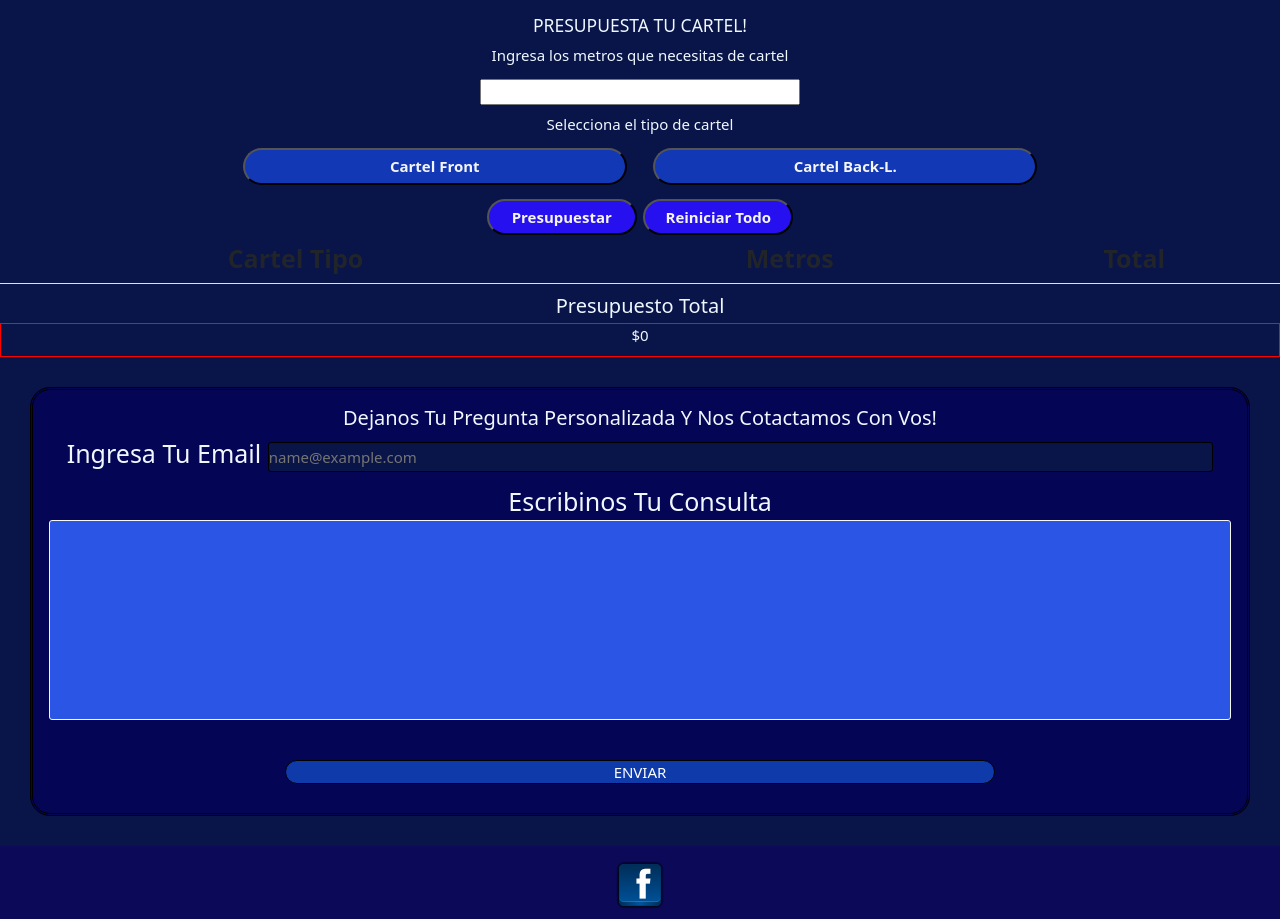
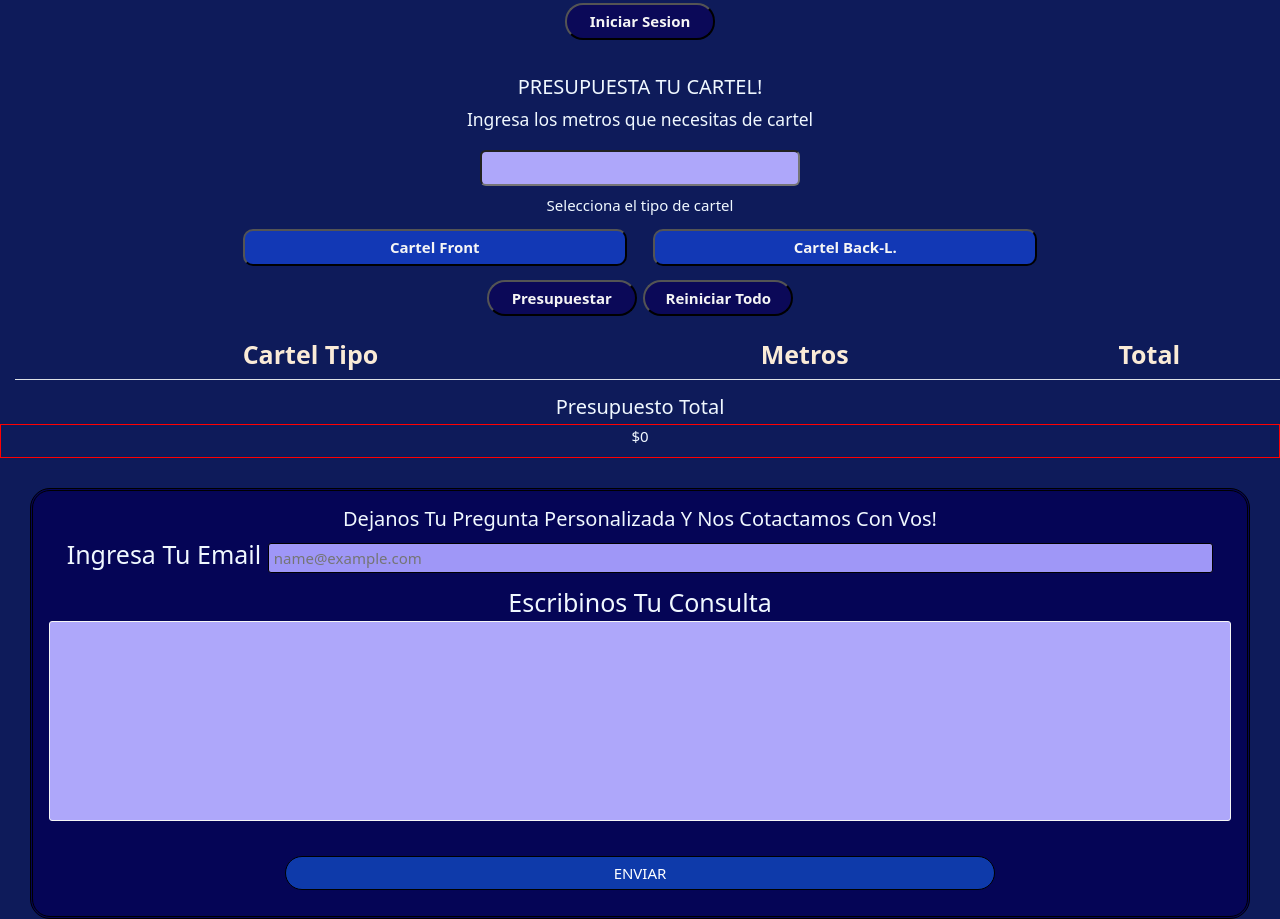
Before and after one commit to rub1lar/Ricart, a plain HTML site: page index.html in a window 1280 px wide. Shown: the part 1429-2348 px from the top of the page. Drawn offline with nearby package versions, Linux system fonts and the light colour scheme; some packages are replaced by stand-ins of ours; a script that the page names is missing.

Commit message:
Add files via upload

```diff
--- a/index.html
+++ b/index.html
@@ -123,7 +123,7 @@
           <input type="text" placeholder="Email" id="lname" required>
           <input type="password" placeholder="Contraseña" id="pass" required>
         </div>
-        <button id="registrar" >Registrarse</button>
+        <button id="registrar">Registrarse</button>
         <div id="regis">
 
         </div>
@@ -143,21 +143,23 @@
   <aside>
     <div>
       <div id="presupuesto">
-        <h3>  PRESUPUESTA TU CARTEL!</h3>
-        <H4>Ingresa los metros que necesitas de cartel </H4>
+        <h2> PRESUPUESTA TU CARTEL!</h2>
+        <H3>Ingresa los metros que necesitas de cartel </H3>
         <input id="number" type="number" name="um">
-<h4>Selecciona el tipo de cartel</h4>
+        <h4>Selecciona el tipo de cartel</h4>
 
-<button id="front" class="fondoColor">Cartel Front</button> <button class="fondoColor" id="backl">Cartel Back-L.</button>
-<div>
-  <button  onclick="Presupuesto();" >Presupuestar</button> <button  id="total0" onclick="reiniciar();">Reiniciar Todo</button>
-      </div>
-        <table class="table padding pb-4">
+        <button id="front" class="fondoColor">Cartel Front</button> <button class="fondoColor" id="backl">Cartel
+          Back-L.</button>
+        <div>
+          <button onclick="Presupuesto();">Presupuestar</button> <button id="total0" onclick="reiniciar();">Reiniciar
+            Todo</button>
+        </div>
+        <table class="table padding pb-4 m-4">
           <thead>
             <tr>
-              <th scope="col">Cartel Tipo</th>
-              <th scope="col"> Metros</th>
-              <th scope="col">Total</th>
+              <th id="blanco" scope="col">Cartel Tipo</th>
+              <th id="blanco" scope="col"> Metros</th>
+              <th id="blanco" scope="col">Total</th>
             </tr>
           </thead>
           <tbody id="cuerpoPresupuesto">
@@ -178,22 +180,12 @@
     <form action="https://formsubmit.co/d8a514d81e522ae3ca290a989774e63c" method="POST">
       <div class="mb-3">
         <h2>Dejanos Tu Pregunta Personalizada Y Nos Cotactamos Con Vos!</h2>
-        <label >Ingresa Tu Email</label>
-        <input
-          type="email" name="email"
-
-          id="exampleFormControlInput1"
-          placeholder="name@example.com"
-        />
+        <label>Ingresa Tu Email</label>
+        <input type="email" name="email" id="exampleFormControlInput1" placeholder="name@example.com" />
       </div>
       <div class="mb-3">
-        <label
-          >Escribinos Tu Consulta</label
-        >
-        <textarea type="textarea" name="textarea"
-
-          rows="10"
-        ></textarea>
+        <label>Escribinos Tu Consulta</label>
+        <textarea type="textarea" name="textarea" rows="10"></textarea>
         <input type="submit" name="submit" value="ENVIAR" />
       </div>
 
@@ -251,12 +243,12 @@
 
           </div>
 
-          <!-- Grid column -->
+
         </div>
-        <!-- Grid row -->
+
       </div>
     </section>
-    <!-- Section: Links  -->
+
 
     <!-- Copyright -->
     <div class="text-center p-3 text-white" style="background-color: rgba(0, 0, 0, 0.2)">
@@ -272,8 +264,8 @@
   <!-- JavaScript Bundle with Popper -->
   <script src="//cdn.jsdelivr.net/npm/sweetalert2@11"></script>
   <script src="https://cdn.jsdelivr.net/npm/bootstrap@5.2.0/dist/js/bootstrap.bundle.min.js"
-  integrity="sha384-A3rJD856KowSb7dwlZdYEkO39Gagi7vIsF0jrRAoQmDKKtQBHUuLZ9AsSv4jD4Xa"
-  crossorigin="anonymous"></script>
+    integrity="sha384-A3rJD856KowSb7dwlZdYEkO39Gagi7vIsF0jrRAoQmDKKtQBHUuLZ9AsSv4jD4Xa"
+    crossorigin="anonymous"></script>
   <script src="main.js"></script>
 </body>
 
--- a/main.js
+++ b/main.js
@@ -191,6 +191,7 @@ function Presupuesto() {
       title: "El Total De Tu Presupuesto Para Cartel Front Es: $ " + descuentoF,
       showConfirmButton: true,
       timer: 6000,
+      background:'linear-gradient (#2b45cf,#3b45cf)',
     });
 
     presufinish.innerHTML += `<p id ="pres" > $${resultado} </p>`;
@@ -223,6 +224,7 @@ function Presupuesto() {
       title: "El Total De Tu Presupuesto Para Cartel Front Es: $ " + resultadoF,
       showConfirmButton: true,
       timer: 6000,
+      background:'linear-gradient(#2b45cf,#3b45cf)',
     });
 
     presufinish.innerHTML += `<p id ="pres" > $${resultado} </p>`;
--- a/style.css
+++ b/style.css
@@ -1,7 +1,3 @@
-
-
-
-
 * {
     padding: 0;
     margin: 0;
@@ -9,7 +5,7 @@
 
 }
 
-header img{
+header img {
     width: 100%;
     height: auto;
 }
@@ -17,89 +13,105 @@ header img{
 html {
     font-size: 62.5%;
 }
+
 main {
     margin: 2.5rem 1rem;
 
 }
+
 main label {
     color: aliceblue;
     font-size: 1rem;
 }
- button{
+
+button {
     margin-top: 3rem;
     color: whitesmoke;
-    border-radius: 3rem;
-    background-color: #2710ef;
+    border-radius: 1.8rem;
+    background-color: #0b0958;
     font-weight: 700;
     font-size: 1.5rem;
     margin: 0;
     padding: 5px;
     width: 15rem;
 }
+
 aside {
-    color: aliceblue ;
+    color: aliceblue;
     font-size: 2.5rem;
     text-align: center;
     font-weight: 400;
 }
-main img{
+
+main img {
 
     width: 100%;
     height: auto;
     padding: 1rem 2rem 1rem 2rem;
     border-radius: 5rem;
 }
+
 main h3 {
     text-align: center;
     font-size: 2.3rem;
 }
 
-body{
-    background-color:#091449;
+body {
+    background-color: #0e1b5a;
 }
 
-h1, h2{
+h1,
+h2 {
     color: aliceblue;
     text-align: center;
 }
-h3{
+
+h3 {
     margin: 1rem 2rem 1rem 2rem;
     color: aliceblue;
 }
-p{
+
+p {
     font-size: 1.5rem;
     color: aliceblue;
 }
 
-nav{
+nav {
     align-content: center;
     align-items: center;
-    justify-content:center!important;
+    justify-content: center !important;
     font-weight: 600;
     font-size: 2rem;
-  background-color:#0b0958;
+    background-color: #0b0958;
 
 }
+
 nav ul li {
     margin: 2rem;
 }
-.nav-link{
-    color:#d4e6ed;
+
+.nav-link {
+    color: #d4e6ed;
 }
-.nav-link.active{
-    color: #d4e6ed!important;
+
+.nav-link.active {
+    color: #d4e6ed !important;
+
 }
+
 .navbar-expand-md .navbar-collapse {
     justify-content: space-around;
 }
-.navbar-toggler{
+
+.navbar-toggler {
     border-color: #d4e6ed;
 }
-.w-100{
+
+.w-100 {
     height: 300px;
 }
 
-.flex_index{
+.flex_index {
     text-align: center;
     display: flex;
     flex-direction: column;
@@ -107,15 +119,16 @@ nav ul li {
     justify-content: space-around;
 }
 
-.container_texto{
-    box-shadow:0 0 20px rgb(6, 80, 192) ;
+.container_texto {
+    box-shadow: 0 0 20px rgb(6, 80, 192);
     border-radius: 1rem;
     margin-top: 1.3rem;
     margin-bottom: 2rem;
     width: 90%;
     padding: 2rem;
 }
-.d-flex{
+
+.d-flex {
     flex-direction: column;
 }
 
@@ -139,7 +152,7 @@ nav ul li {
     transform: scale(1.21);
 }
 
-  .mapa{
+.mapa {
     display: flex;
     justify-content: space-evenly;
     margin-bottom: 2rem;
@@ -148,61 +161,62 @@ nav ul li {
     margin-right: 0;
 }
 
-form{
+form {
     border-color: #000;
     border-style: double;
-	padding:16px;
-	border-radius:20px;
-	margin:3rem;
-	background-color:rgb(5, 5, 86);
+    padding: 16px;
+    border-radius: 20px;
+    margin: 3rem;
+    background-color: rgb(5, 5, 86);
 }
 
-form label{
+form label {
 
-	display:inline-block;
+    display: inline-block;
 }
+
 form input[type="password"],
 form input[type="text"],
-form input[type="email"]{
+form input[type="email"] {
 
-	width:80%;
+    width: 80%;
     height: 3rem;
-	border:1px solid #000000;
-	border-radius:3px;
-	background-color: #091449;
-	margin:0;
+    border: 1px solid #000000;
+    border-radius: 3px;
+    background-color: rgb(159, 151, 247);
+    margin: 0;
 }
 
-form input[type="submit"]{
-	width:60%;
-	margin:0;
-	border:1px solid #000;
-	border-radius:18px;
-	color:#fff;
-	background-color:rgb(14, 58, 170);
+form input[type="submit"] {
+    width: 60%;
+    margin: 0;
+    border: 1px solid #000;
+    border-radius: 18px;
+    color: #fff;
+    background-color: rgb(14, 58, 170);
 }
 
-form input[type="submit"]:hover{
-	cursor:pointer;
+form input[type="submit"]:hover {
+    cursor: pointer;
 }
 
-textarea{
-	width:100%;
-    height:200px;
-	border:1px solid #f6f6f6;
-	border-radius:3px;
-	background-color:#2b56e5;
+textarea {
+    width: 100%;
+    height: 200px;
+    border: 1px solid #f6f6f6;
+    border-radius: 3px;
+    background-color: rgb(174, 167, 250);
     margin: 0;
     margin-bottom: 2rem;
-	resize:none;
+    resize: none;
 }
 
 .color-red {
     color: darkred;
 }
 
- .formu{
-display:flex;
+.formu {
+    display: flex;
     flex-direction: column;
     margin: 2rem;
     width: 60%;
@@ -210,11 +224,14 @@ margin: 2rem;
     margin: auto;
 
 }
+
 input {
-    font-size:1.5rem;
+    padding: 0.5rem;
+    border-radius: 0.6rem;
+    font-size: 1.5rem;
     margin-top: 1rem;
     margin-bottom: 1rem;
-
+    background-color: rgb(174, 167, 250);
 }
 
 .padding {
@@ -227,7 +244,9 @@ margin: 2rem;
     width: 25%;
     margin-top: 1rem;
 
- };
+}
+
+;
 
 aside button {
     width: 50%;
@@ -244,9 +263,14 @@ margin: 2rem;
     margin: 1rem;
     font-size: 1.5rem;
     font-weight: 600;
-    width:30%;
+    width: 30%;
 }
 
 .fondoColor {
+    border-radius: 1rem;
     background-color: #1238b5;
 }
+
+#blanco {
+    color: antiquewhite;
+}
```
Lines whose indentation alone changed are shown as unchanged.
